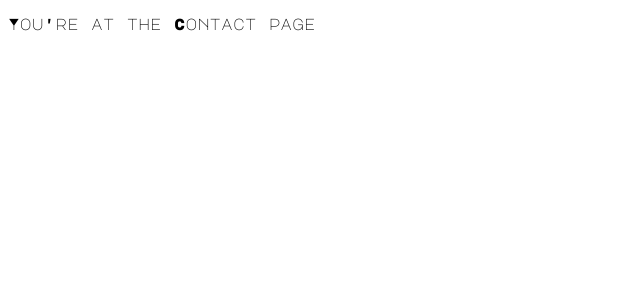
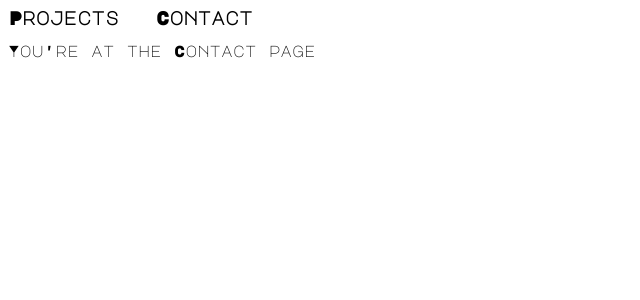
Before and after one commit to dannertech/final-website, a React (Create React App) app: page /Contact in a window 1280 px wide. Shown: the top 300 px of the page, without its empty margins (0-640 px from the left). Built offline with nearby package versions, Linux system fonts and the light colour scheme.

Commit message:
added navigation to all pages

```diff
--- a/src/Pages/Alexa.js
+++ b/src/Pages/Alexa.js
@@ -1,9 +1,11 @@
 import React, { Component } from 'react';
+import NavigationBar from '../Components/Navigation'
 
 export default class Alexa extends Component {
     render(){
         return(
             <div>
+                <NavigationBar />
                 <p>You're at the Alexa page</p>
             </div>
         )
--- a/src/Pages/Contact.js
+++ b/src/Pages/Contact.js
@@ -1,9 +1,12 @@
 import React, { Component } from 'react';
+import NavigationBar from '../Components/Navigation'
 
 export default class Contact extends Component {
     render(){
         return(
+
             <div>
+                <NavigationBar />
                 <p>You're at the Contact page</p>
             </div>
         )
--- a/src/Pages/Iphone.js
+++ b/src/Pages/Iphone.js
@@ -1,9 +1,11 @@
 import React, { Component } from 'react';
+import NavigationBar from '../Components/Navigation'
 
 export default class Iphone extends Component {
     render(){
         return (
             <div>
+                <NavigationBar />
                 <p>You're at the Iphone page</p>
             </div>
         )
--- a/src/Pages/Web.js
+++ b/src/Pages/Web.js
@@ -1,9 +1,11 @@
-import React, { Component } from 'react'
+import React, { Component } from 'react';
+import NavigationBar from '../Components/Navigation'
 
 export default class Web extends Component {
   render() {
     return (
       <div>
+          <NavigationBar/>
         <p>You're at the Web page</p>
       </div>
     )
```
